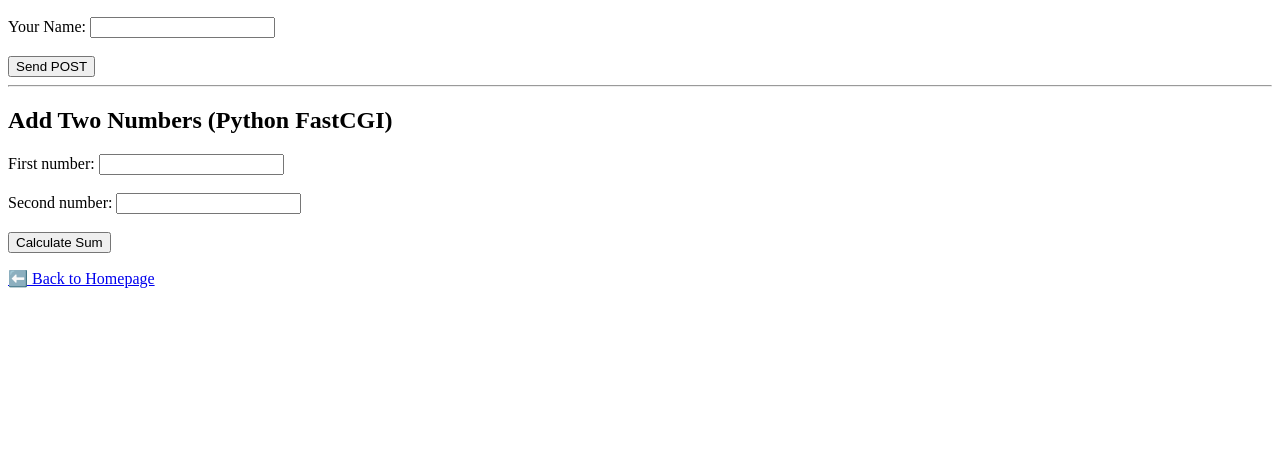
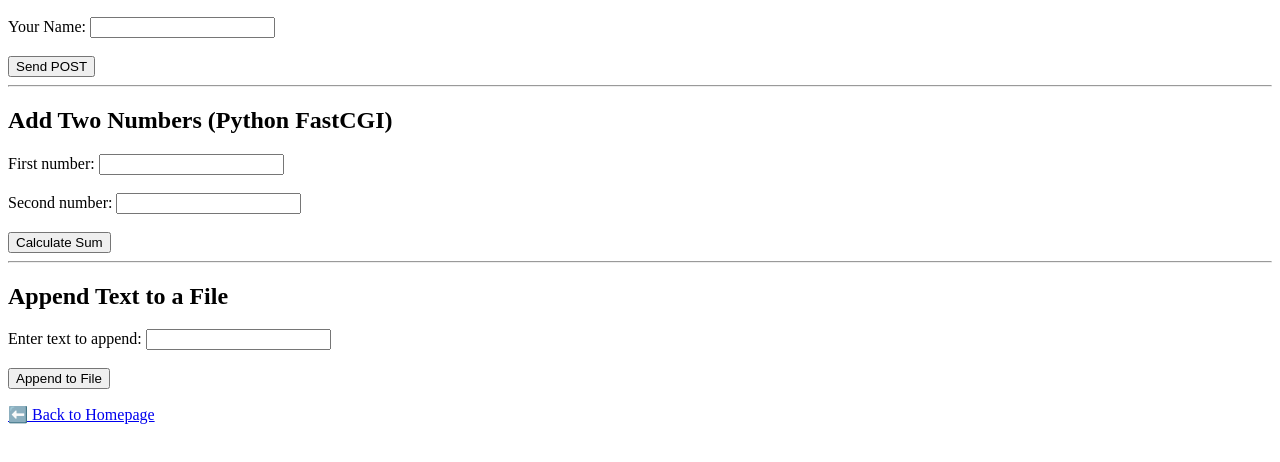
Before and after one commit to 0x416c6941/webserv, a plain HTML site: page data/html/test_post.html in a window 1280 px wide. Shown: the part 110-572 px from the top of the page. Drawn offline with Linux system fonts and the light colour scheme.

Commit message:
Test page for post append

```diff
--- a/data/html/test_post.html
+++ b/data/html/test_post.html
@@ -30,6 +30,16 @@
     <br><br>
     <button type="submit">Calculate Sum</button>
   </form>
+  <hr>
+
+  <h2>Append Text to a File</h2>
+  <form action="/cgi-bin/append_text.sh" method="POST">
+    <label>Enter text to append:
+      <input type="text" name="text" required>
+    </label>
+    <br><br>
+    <button type="submit">Append to File</button>
+  </form>
 
   <p><a href="/index.html">⬅️ Back to Homepage</a></p>
 </body>
```
Also changed, not shown: data/html/trash/append_text.txt (added), 1 other file.
